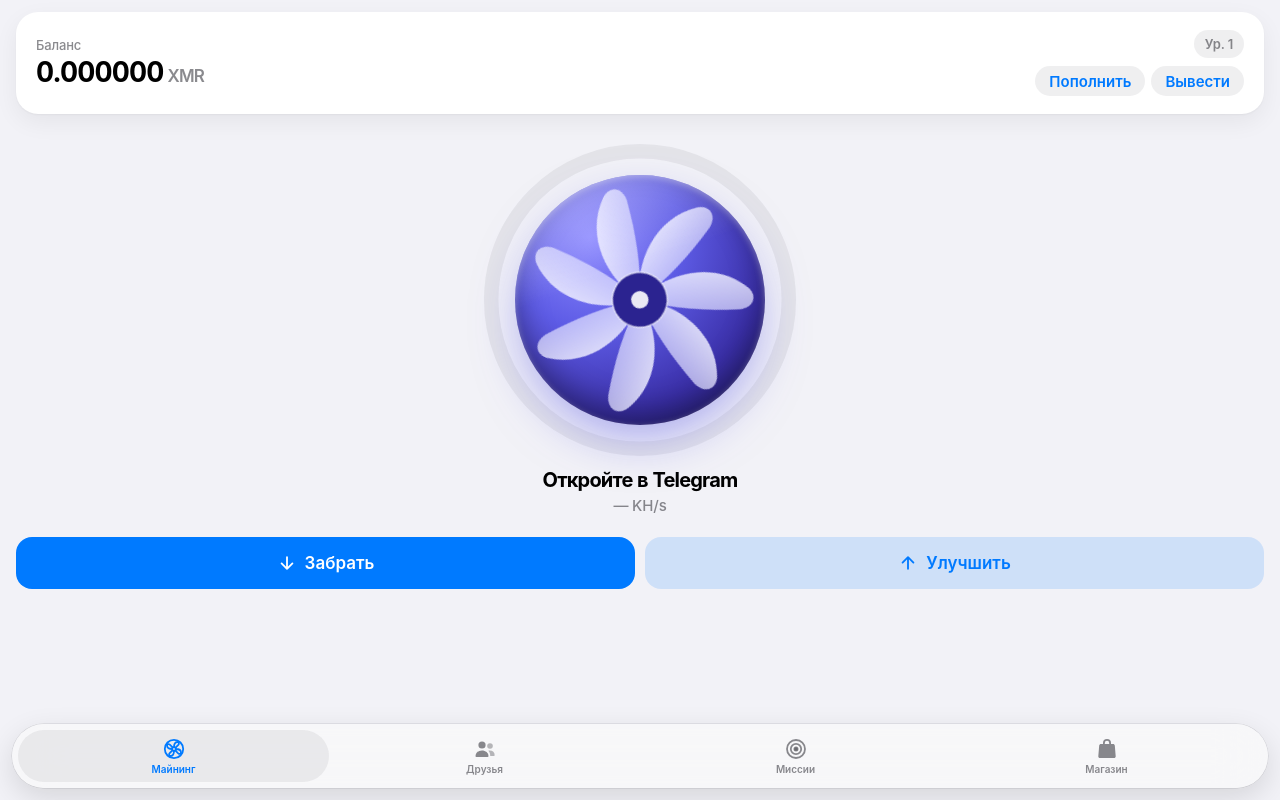
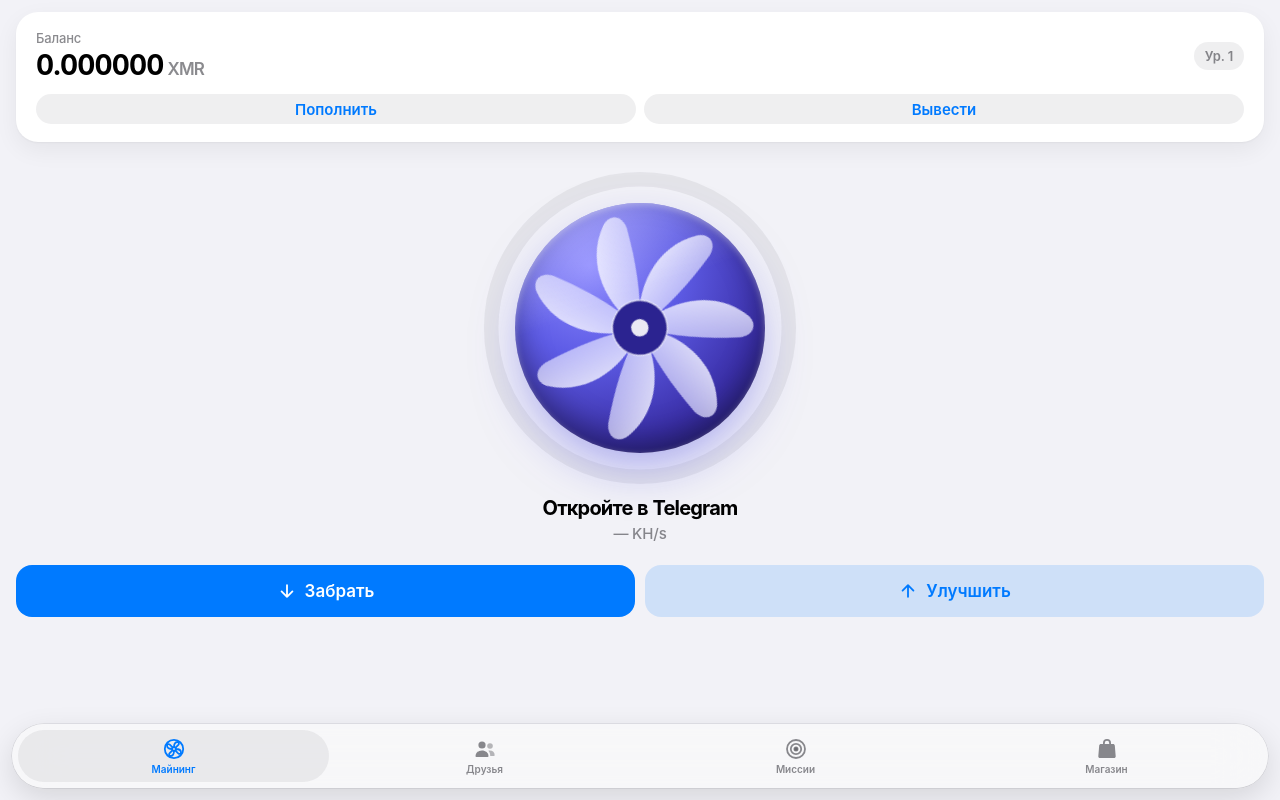
Before and after one commit to GramLtd/Gdyhv, a plain HTML site: page webapp/index.html in a window 1280 px wide. Drawn offline with Linux system fonts and the light colour scheme; no server answers.

Commit message:
Fit balance card buttons on narrow screens
Co-Authored-By: Claude Opus 5.5 <noreply@anthropic.com>
Claude-Session: https://claude.ai/code/session_01S1DDyJqTsCqyQqih2Kxrts

```diff
--- a/webapp/index.html
+++ b/webapp/index.html
@@ -44,7 +44,7 @@ input,textarea{font:inherit;color:var(--label)}
 @keyframes fade{from{opacity:0;transform:translateY(6px)}to{opacity:1;transform:none}}
 
 /* ---------- home ---------- */
-.balance{background:var(--bg2);border-radius:var(--r);padding:18px 20px;box-shadow:var(--shadow);
+.balance{flex-wrap:wrap;background:var(--bg2);border-radius:var(--r);padding:18px 20px;box-shadow:var(--shadow);
   display:flex;align-items:center;justify-content:space-between}
 .balance small{display:block;color:var(--label2);font-size:13px;font-weight:500;margin-bottom:2px}
 .balance b{font-size:28px;font-weight:700;letter-spacing:-.03em}
@@ -188,10 +188,8 @@ textarea{width:100%;min-height:140px;border:0;outline:none;background:var(--bg2)
 <section id="home" class="page on">
   <div class="balance">
     <div><small>Баланс</small><b class="num" id="bal">0.000000<span>XMR</span></b></div>
-    <div style="display:flex;flex-direction:column;align-items:flex-end;gap:8px">
-      <div class="chip" id="lvlchip">Ур. 1</div>
-      <div style="display:flex;gap:6px"><button class="pill" id="depopen">Пополнить</button><button class="pill" id="wdopen">Вывести</button></div>
-    </div>
+    <div class="chip" id="lvlchip">Ур. 1</div>
+    <div style="display:flex;gap:8px;width:100%;margin-top:12px"><button class="pill" id="depopen" style="flex:1">Пополнить</button><button class="pill" id="wdopen" style="flex:1">Вывести</button></div>
   </div>
 
   <div class="stage">
```
